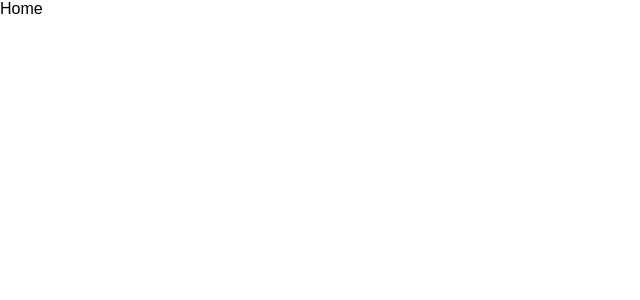
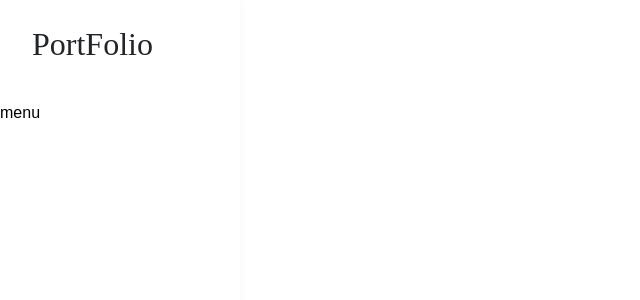
Before and after one commit to LeeYoonSang/MyPortFolio, a React (Create React App) app in the folder portfolio/: page / in a window 1280 px wide. Shown: the top 300 px of the page, without its empty margins (0-640 px from the left). Built offline with nearby package versions, Linux system fonts and the light colour scheme.

Commit message:
commit sidebar

```diff
--- /dev/null
+++ b/portfolio/src/component/MainTemplate/MainTemplate.js
@@ -0,0 +1,13 @@
+import React from 'react';
+import './MainTemplate.scss';
+
+const MainTemplate = ({ children, sidebar }) => {
+    return (
+        <div className="MainTemplate">
+            {sidebar}
+            {children}
+        </div>
+    );
+};
+
+export default MainTemplate;
--- /dev/null
+++ b/portfolio/src/component/MainTemplate/index.js
@@ -0,0 +1 @@
+export { default } from './MainTemplate';
--- /dev/null
+++ b/portfolio/src/component/PageTemplate/PageTemplate.js
@@ -0,0 +1,12 @@
+import React from 'react';
+import './PageTemplate.scss';
+
+const PageTemplate = ({ children }) => {
+    return (
+        <div className="PageTemplate">
+            {children}
+        </div>
+    );
+};
+
+export default PageTemplate;
--- /dev/null
+++ b/portfolio/src/component/PageTemplate/PageTemplate.scss
@@ -0,0 +1,11 @@
+@import "../../style/utils.scss";
+
+.PageTemplate{
+    padding-left: 1.75rem;
+    padding-right: 1.75rem;
+    @include media("<large"){
+        padding-left: 0.5rem;
+        padding-right: 0.5rem;
+        overflow-x: hidden;
+    }
+}
--- /dev/null
+++ b/portfolio/src/component/PageTemplate/index.js
@@ -0,0 +1 @@
+export { default } from './PageTemplate';
--- /dev/null
+++ b/portfolio/src/component/SideBar/SideBar.js
@@ -0,0 +1,21 @@
+import React, { Component } from 'react';
+import { Link, withRouter } from 'react-router-dom';
+import './SideBar.scss';
+
+class SideBar extends Component {
+    render() {
+        const { url } = this.props;
+        return (
+            <aside className="Sidebar">
+                <Link to="/" className="logo">
+                    PortFolio
+                </Link>
+                <ul className="menu">
+                    <li>menu</li>
+                </ul>
+            </aside>
+        );
+    }
+}
+
+export default SideBar;
--- /dev/null
+++ b/portfolio/src/component/SideBar/SideBar.scss
@@ -0,0 +1,37 @@
+@import '../../style/utils.scss';
+
+.Sidebar{
+    display: flex;
+    flex-direction: column;
+    position: fixed;
+    width: 18rem;
+
+    @include media("<wide"){
+        width: 15rem;
+    }
+    @include media("<large"){
+        transform: translate(-100%);
+    }
+    background: white;
+    height: 100%;
+    top: 0;
+    left: 0;
+    box-shadow: -6px 0px 12px 0px #d6dee4;
+    .logo{
+        padding: 1.75rem 2rem;
+        font-size: 2rem;
+        line-height: 2rem;
+        font-family: "Inconsolata";
+        color: $oc-gray-9;
+        display: block;
+        position: relative;
+    }
+    .menu{
+        margin-top: 1rem;
+        list-style: none;
+        padding-left: 0;
+    }
+    .placer{
+        flex: 1;
+    }
+}
--- /dev/null
+++ b/portfolio/src/component/SideBar/index.js
@@ -0,0 +1 @@
+export { default } from './SideBar';
--- /dev/null
+++ b/portfolio/src/container/Main.js
@@ -0,0 +1,20 @@
+import React, { Component } from 'react';
+import { Switch, Route, withRouter } from 'react-router-dom';
+
+import HeaderContainer from './HeaderContainer';
+import MobileHeaderContainer from './MobileHeaderContainer';
+import MainTemplate from 'component/MainTemplate';
+import Sidebar from 'component/SideBar';
+
+class Main extends Component {
+    render() {
+        return (
+            <MainTemplate sidebar={<Sidebar/>}>
+            <HeaderContainer/>
+            <MobileHeaderContainer/>
+            </MainTemplate>
+        );
+    }
+}
+
+export default Main;
--- a/portfolio/src/page/Home.js
+++ b/portfolio/src/page/Home.js
@@ -1,10 +1,12 @@
 import React from 'react';
+import Main from 'container/Main';
+import PageTemplate from 'component/PageTemplate';
 
 const Home = () => {
     return (
-        <div>
-            Home
-        </div>
+        <PageTemplate>
+            <Main />
+        </PageTemplate>
     );
 };
 
```
Also changed, not shown: portfolio/src/component/MainTemplate/MainTemplate.scss (added).
